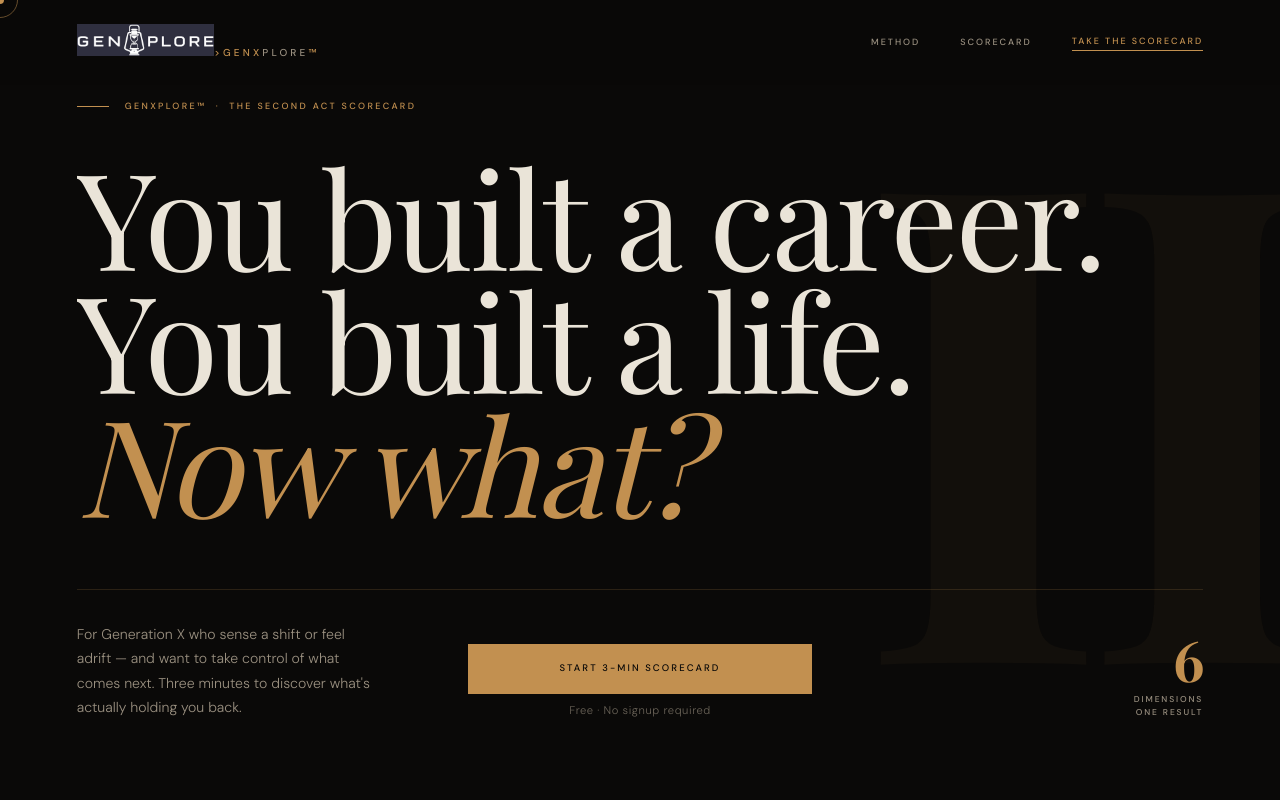
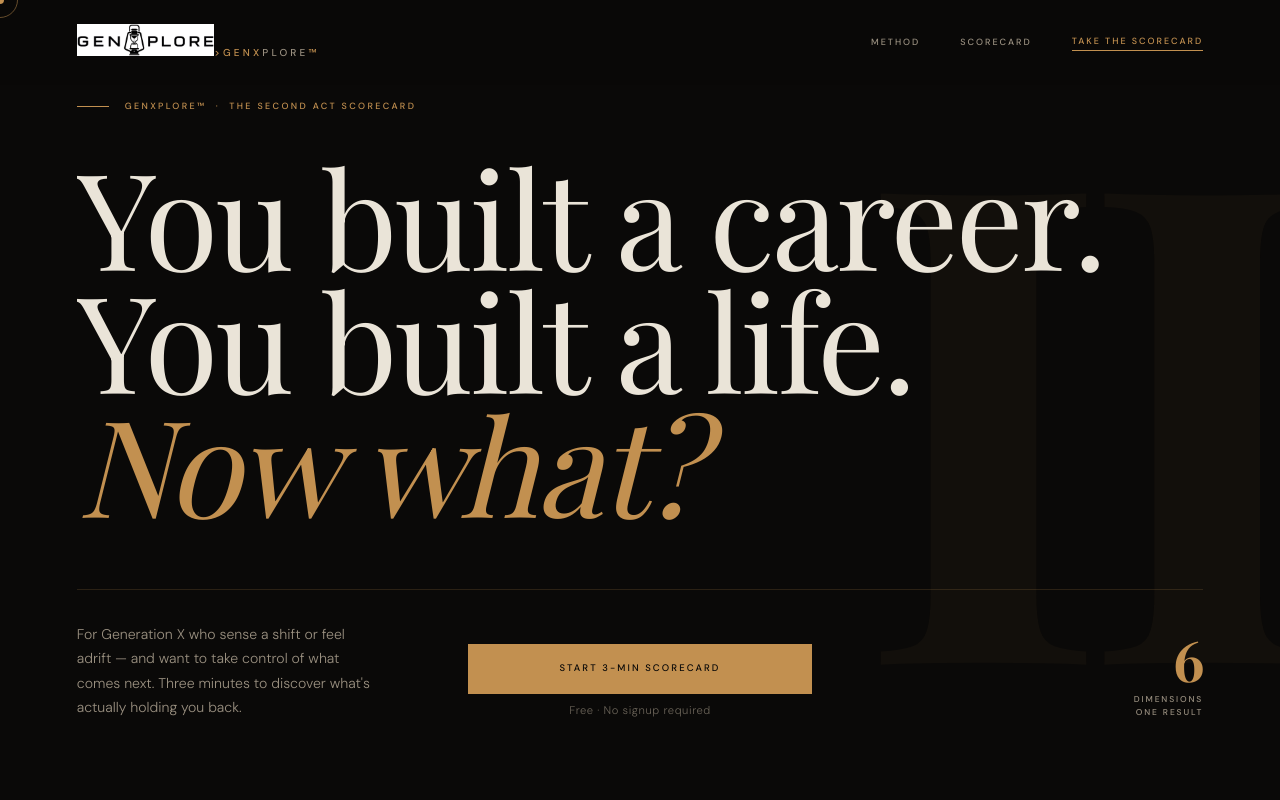
Before and after one commit to thebrandjedi/genxplore-website, a plain HTML site: page index.html in a window 1280 px wide. Shown: the top 800 px of the page. Drawn offline with nearby package versions, Linux system fonts and the light colour scheme; a web font is replaced by a local one.

Commit message:
Update index.html

```diff
--- a/index.html
+++ b/index.html
@@ -1099,7 +1099,7 @@ footer {
 
 <!-- NAV -->
 <nav>
-  <div class="nav-logo"><img src="assets/brand/logo/web/logo-nav-reversed-darkbg-96h.png" alt="GenXplore" style="height: 32px; width: auto;">>GenX<span>plore</span>™</div>
+  <div class="nav-logo"><img src="assets/brand/logo/web/logo-nav-white-96h.png" alt="GenXplore" style="height: 32px; width: auto;">>GenX<span>plore</span>™</div>
   <div class="nav-right">
     <a href="#method" class="nav-link">Method</a>
     <a href="#scorecard" class="nav-link">Scorecard</a>
```
